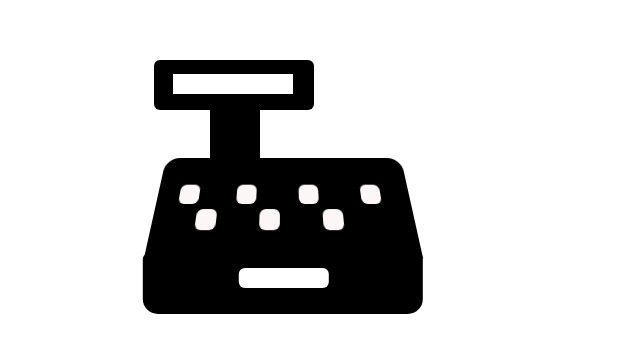
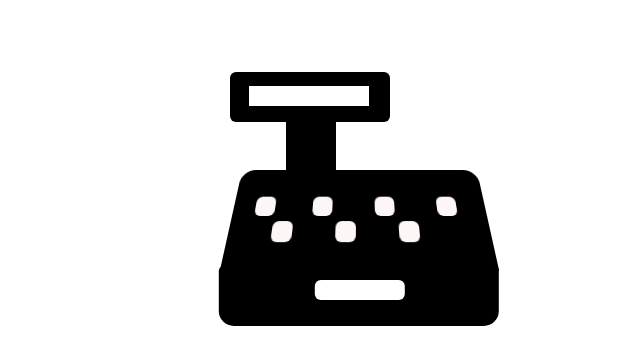
Before and after one commit to vidhik2002/CaSScade-Icons, a plain HTML site: page Round1/cashregister.html in a window 1280 px wide. Shown: the part 124-488 px from the top of the page, without its empty margins (366-1006 px from the left). Drawn offline with Linux system fonts and the light colour scheme.

Commit message:
feat: boiler template for round2

```diff
--- a/Round1/cashregister.html
+++ b/Round1/cashregister.html
@@ -9,6 +9,18 @@
   padding-top: 20vh;
   text-align: center;
 }
+body {
+        display: flex;
+        align-items: center;
+        justify-content: center;
+        height: 100vh;
+        margin: 0;
+      }
+.center {
+        text-align: center;
+        height: 600px;
+        width: 600px;
+      }
 .rectangle {
   height: 60px;
   width: 280px;
```
Also changed, not shown: Round2/boilerplate.html (added, +21 -0 lines).
